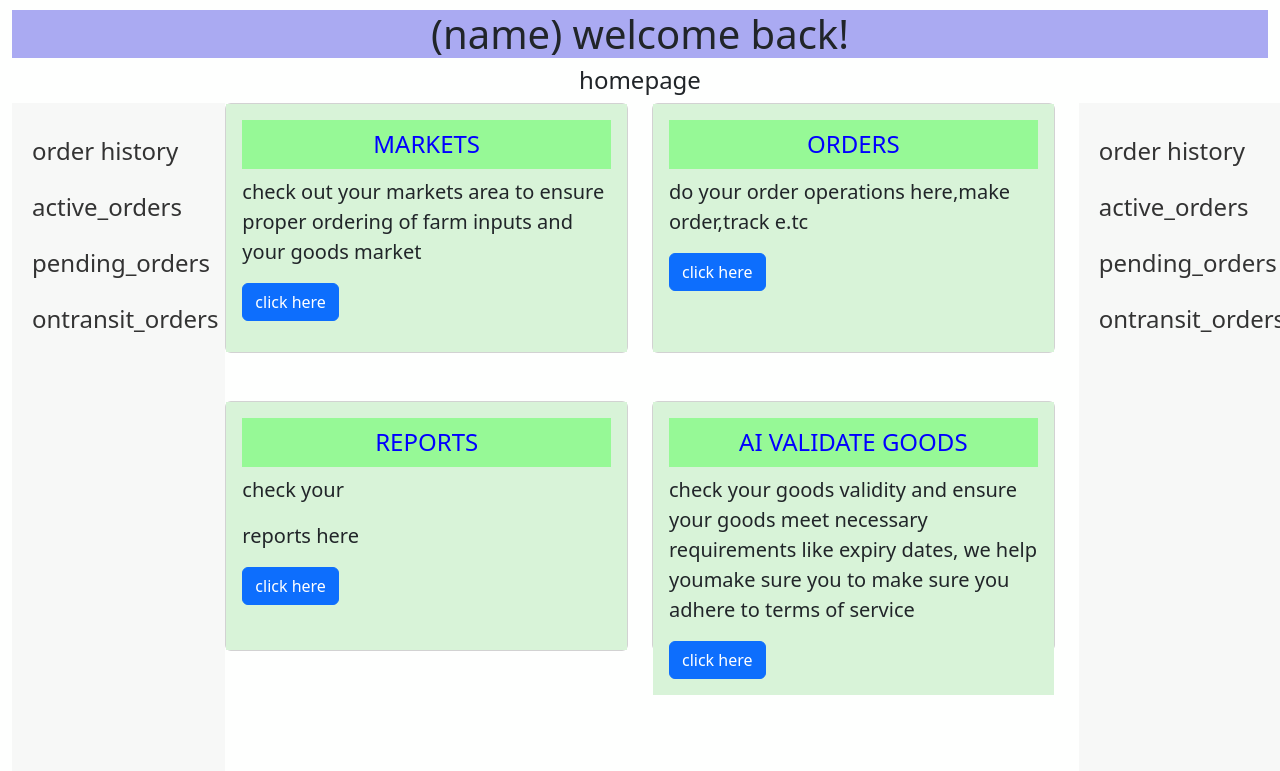
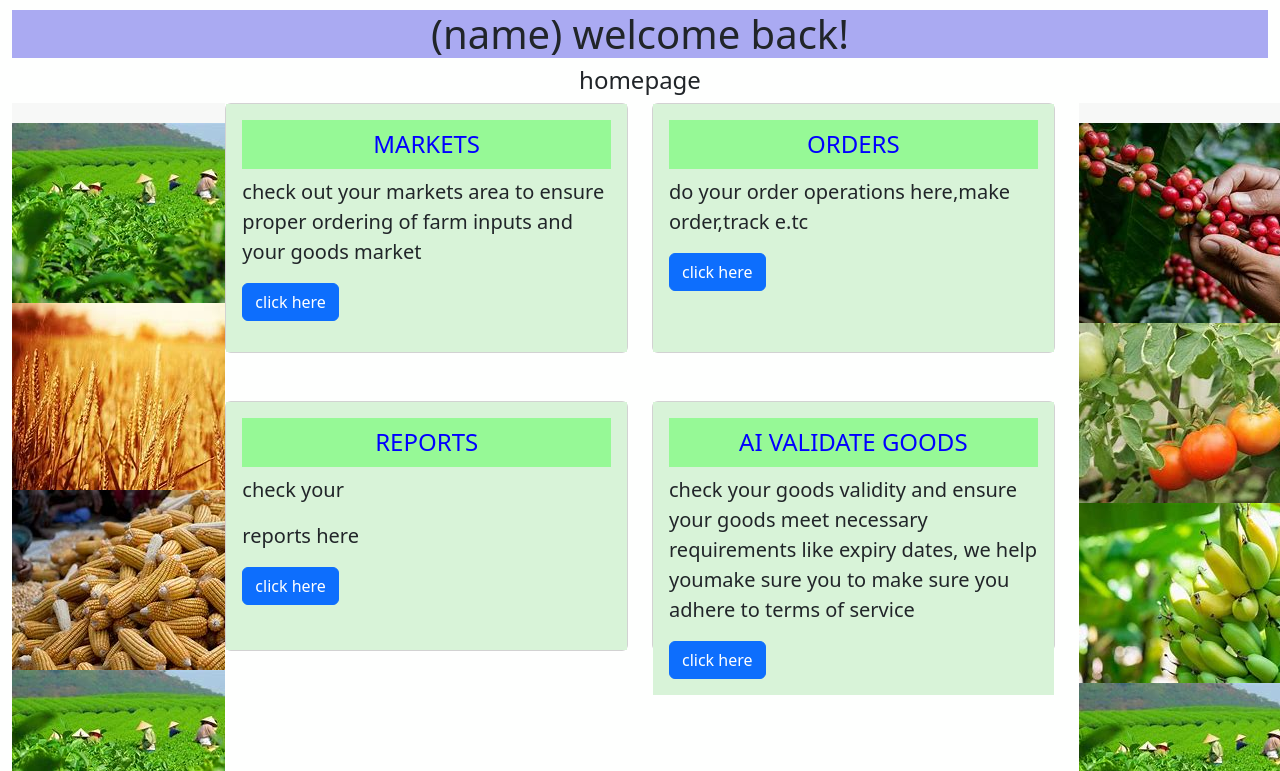
Before and after one commit to alexokemwa/farmlinkproject, a PHP site: page /homepage.php in a window 1280 px wide. Shown: the part 70-841 px from the top of the page. Run offline with PHP 8.4, Linux system fonts and the light colour scheme.

Commit message:
added pictures to homefarmers

```diff
--- a/app/views/farmerOtherviews/farmerhomesidebar1nav.view.php
+++ b/app/views/farmerOtherviews/farmerhomesidebar1nav.view.php
@@ -2,24 +2,20 @@
               <div class="sidebar-sticky mystylesidebarsticky">
                 <ul class="nav flex-column ">
                   <li class="nav-item">
-                    <a class="nav-link  mystlenav" href="?page_name=orderhistory">
-                       order history
-                    </a>
+                  <img src="../asserts/images/farmerimages/tea.jpeg" alt="tea">
+
                   </li>
                   <li class="nav-item">
-                    <a class="nav-link  mystlenav" href="?page_name=activeorders">
-                    active_orders
-                    </a>
+                  <img src="../asserts/images/farmerimages/ngano.jpeg" alt="">
+
                   </li>
                   <li class="nav-item">
-                    <a class="nav-link  mystlenav" href="?page_name=pendingorders">
-                    pending_orders
-                    </a>
+                  <img src="../asserts/images/farmerimages/maize.jpeg" alt="">
+
                   </li>
                   <li class="nav-item">
-                    <a class="nav-link  mystlenav" href="?page_name=ontransit">
-                    ontransit_orders
-                    </a>
+                  <img src="../asserts/images/farmerimages/tea.jpeg" alt="">
+
                   </li>
 
                 </ul>
--- a/app/views/farmerOtherviews/farmersidebar2nav.view.php
+++ b/app/views/farmerOtherviews/farmersidebar2nav.view.php
@@ -2,24 +2,20 @@
               <div class="sidebar-sticky mystylesidebarsticky">
                 <ul class="nav flex-column ">
                   <li class="nav-item">
-                    <a class="nav-link  mystlenav" href="?page_name=orderhistory">
-                       order history
-                    </a>
+                  <img src="../asserts/images/farmerimages/cofee.jpeg" alt="tea">
+
                   </li>
                   <li class="nav-item">
-                    <a class="nav-link  mystlenav" href="?page_name=activeorders">
-                    active_orders
-                    </a>
+                  <img src="../asserts/images/farmerimages/tomato.jpeg" alt="">
+
                   </li>
                   <li class="nav-item">
-                    <a class="nav-link  mystlenav" href="?page_name=pendingorders">
-                    pending_orders
-                    </a>
+                  <img src="../asserts/images/farmerimages/banana.jpeg" alt="">
+
                   </li>
                   <li class="nav-item">
-                    <a class="nav-link  mystlenav" href="?page_name=ontransit">
-                    ontransit_orders
-                    </a>
+                  <img src="../asserts/images/farmerimages/tea.jpeg" alt="">
+
                   </li>
 
                 </ul>
```
